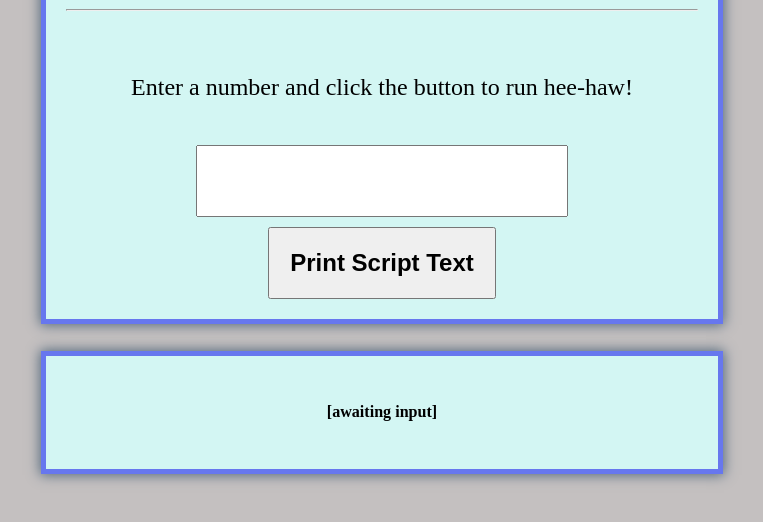
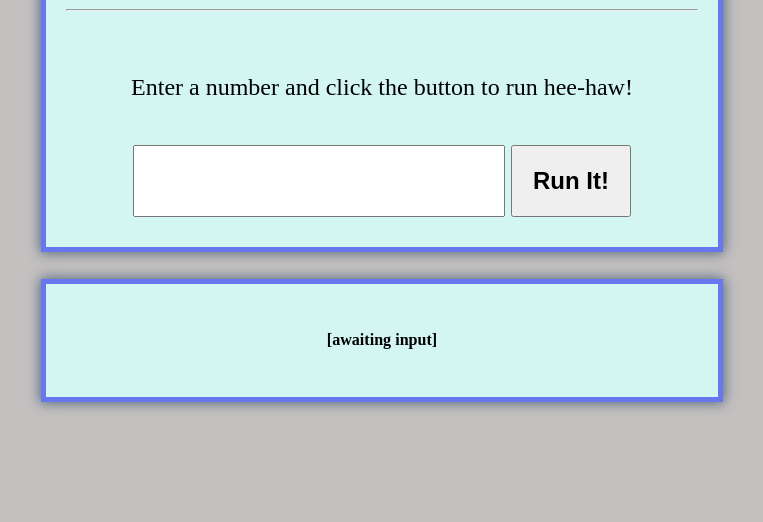
Before and after one commit to conorep/week2, a plain HTML site: page index.html in a window 1280 px wide. Shown: the part 106-628 px from the top of the page, without its empty margins (258-1021 px from the left). Drawn offline with Linux system fonts and the light colour scheme.

Commit message:
updating button text

```diff
--- a/index.html
+++ b/index.html
@@ -23,7 +23,7 @@ index.html
         <p>Enter a number and click the button to run hee-haw!</p>
         <form id="centerButton">
             <label><input type="text" placeholder="" id="heeHawNum" ></label>
-            <input type="button" onclick="docWriteNums();" value="Print Script Text">
+            <input type="button" onclick="docWriteNums();" value="Run It!">
         </form>
     </section>
 
```
